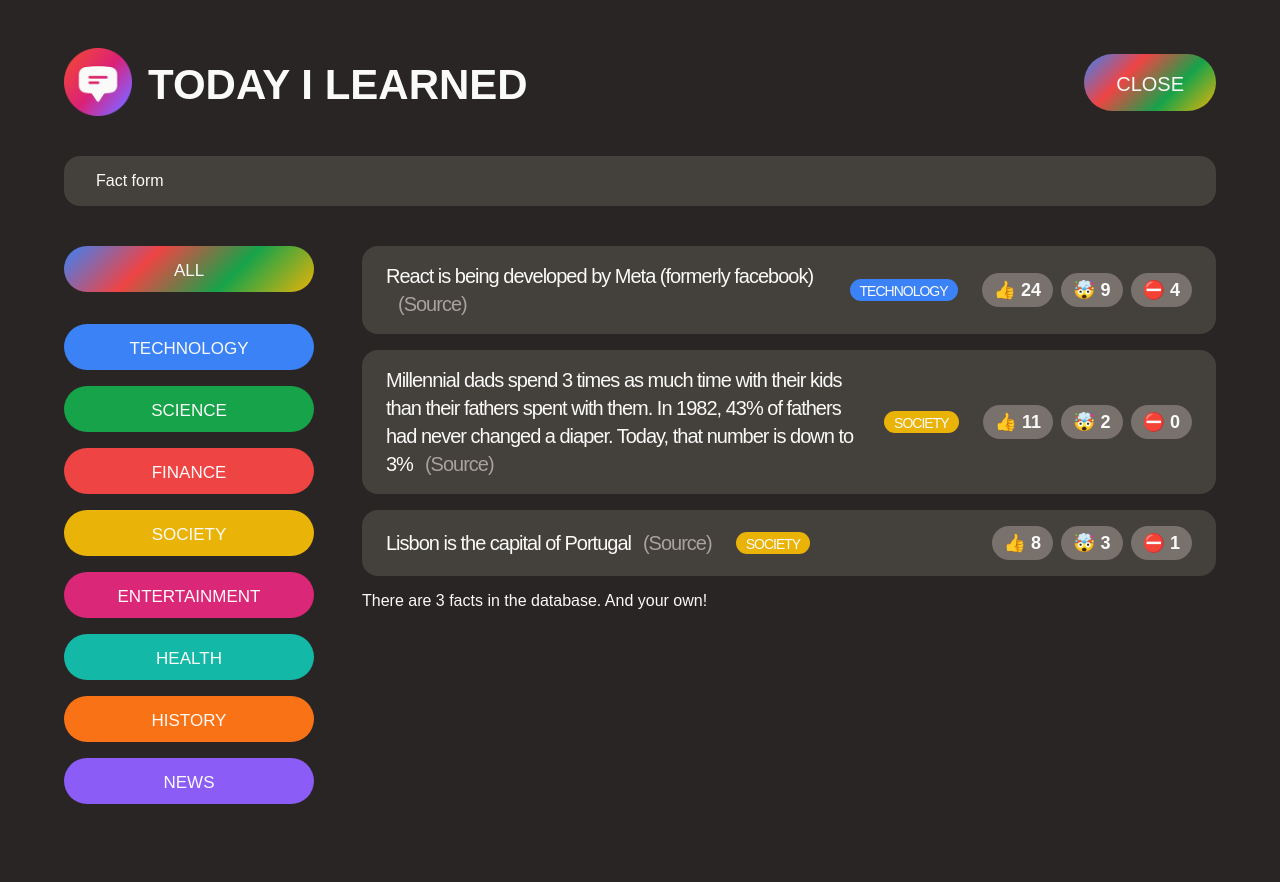
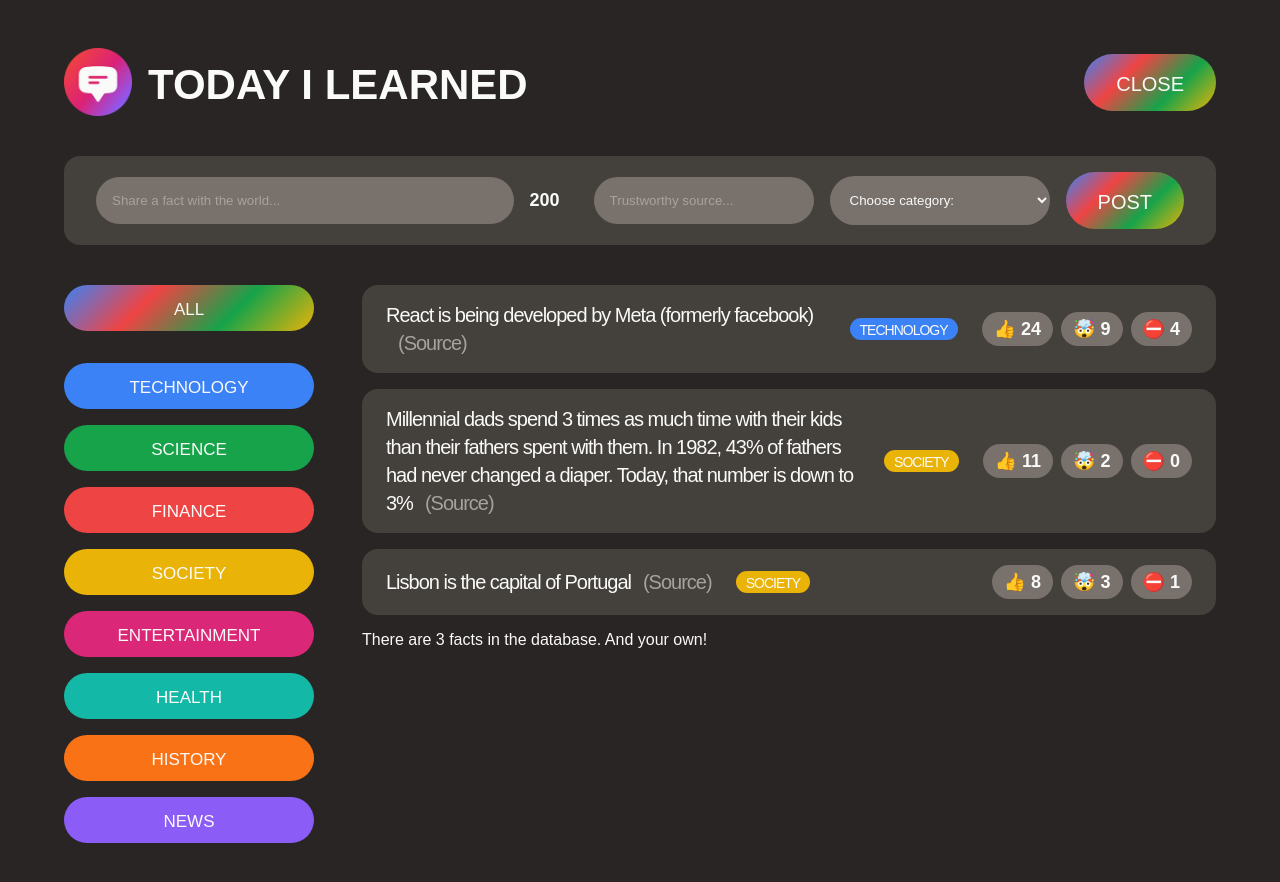
Before and after one commit to lenderisfree/today-I-learned, a React (Create React App) app: page / in a window 1280 px wide. Both pictures are taken after a click on the button "SHARE A FACT". Shown: the top 882 px of the page. Built offline with nearby package versions, Linux system fonts and the light colour scheme; a web font is replaced by a local one.

Commit message:
Finished state interactions

```diff
--- a/src/App.js
+++ b/src/App.js
@@ -50,23 +50,26 @@
 function App() {
   // 1. define state variable
   const [showForm, setShowForm] = useState(false);
+  const [facts, setFacts] = useState(initialFacts);
 
   return (
     <>
-     <Header showForm = {showForm} setShowForm = {setShowForm}/>
+      <Header showForm={showForm} setShowForm={setShowForm} />
 
       {/* 2. use state variable */}
-      {showForm ? <NewFactForm /> : null}
+      {showForm ? (
+        <NewFactForm setFacts={setFacts} setShowForm={setShowForm} />
+      ) : null}
 
       <main className="main">
         <CategoryFilter />
-        <FactList />
+        <FactList facts={facts} />
       </main>
     </>
   );
 }
 
-function Header({showForm, setShowForm}) {
+function Header({ showForm, setShowForm }) {
   const appTitle = "Today I Learned";
 
   return (
@@ -80,14 +83,10 @@
         // 3. update state variable
         onClick={() => setShowForm((show) => !show)}
       >
-        {showForm ? 'Close' : "Share a fact"}
+        {showForm ? "Close" : "Share a fact"}
       </button>
     </header>
   );
-}
-
-function NewFactForm() {
-  return <form className="fact-form">Fact form</form>;
 }
 
 const CATEGORIES = [
@@ -100,6 +99,82 @@
   { name: "history", color: "#f97316" },
   { name: "news", color: "#8b5cf6" },
 ];
+
+function isValidHttpUrl(string) {
+  let url;
+  try {
+    url = new URL(string);
+  } catch (_) {
+    return false;
+  }
+  return url.protocol === "http:" || url.protocol === "https:";
+}
+
+function NewFactForm({ setFacts, setShowForm }) {
+  const [text, setText] = useState("");
+  const [source, setSource] = useState("");
+  const [category, setCategory] = useState("");
+  const textLength = text.length;
+
+  function handleSubmit(e) {
+    // 1. Prevent browser reload
+    e.preventDefault();
+    console.log(text, source, category);
+
+    // 2. Check if data is valid. If so, create a new fact
+    if (text && isValidHttpUrl(source) && category && textLength <= 200) {
+      // 3. Create a new fact object
+      const newFact = {
+        id: Math.round(Math.random() * 10000000),
+        text,
+        source,
+        category,
+        votesInteresting: 0,
+        votesMindblowing: 0,
+        votesFalse: 0,
+        createdIn: new Date().getFullYear(),
+      };
+
+      // 4. Add the new fact to the UI: add the fact to state
+      setFacts((facts) => [newFact, ...facts]);
+
+      // 5. Reset input fields
+      setText("");
+      setSource("");
+      setCategory("");
+
+      //6. Close the form
+      setShowForm(false);
+    }
+  }
+
+  return (
+    <form className="fact-form" onSubmit={handleSubmit}>
+      <input
+        type="text"
+        placeholder="Share a fact with the world..."
+        value={text}
+        onChange={(e) => setText(e.target.value)}
+      />
+      <span>{200 - textLength}</span>
+      <input
+        value={source}
+        type="text"
+        placeholder="Trustworthy source..."
+        onChange={(e) => setSource(e.target.value)}
+      />
+      <select value={category} onChange={(e) => setCategory(e.target.value)}>
+        <option value="">Choose category:</option>
+        {CATEGORIES.map((cat) => (
+          <option key={cat.name} value={cat.name}>
+            {cat.name.toUpperCase()}
+          </option>
+        ))}
+      </select>
+      <button className="btn btn-large">Post</button>
+    </form>
+  );
+}
 
 function CategoryFilter() {
   return (
@@ -123,9 +198,7 @@
   );
 }
 
-function FactList() {
-  // TEMPORARY
-  const facts = initialFacts;
+function FactList({ facts }) {
   return (
     <section>
       <ul className="facts-list">
```
